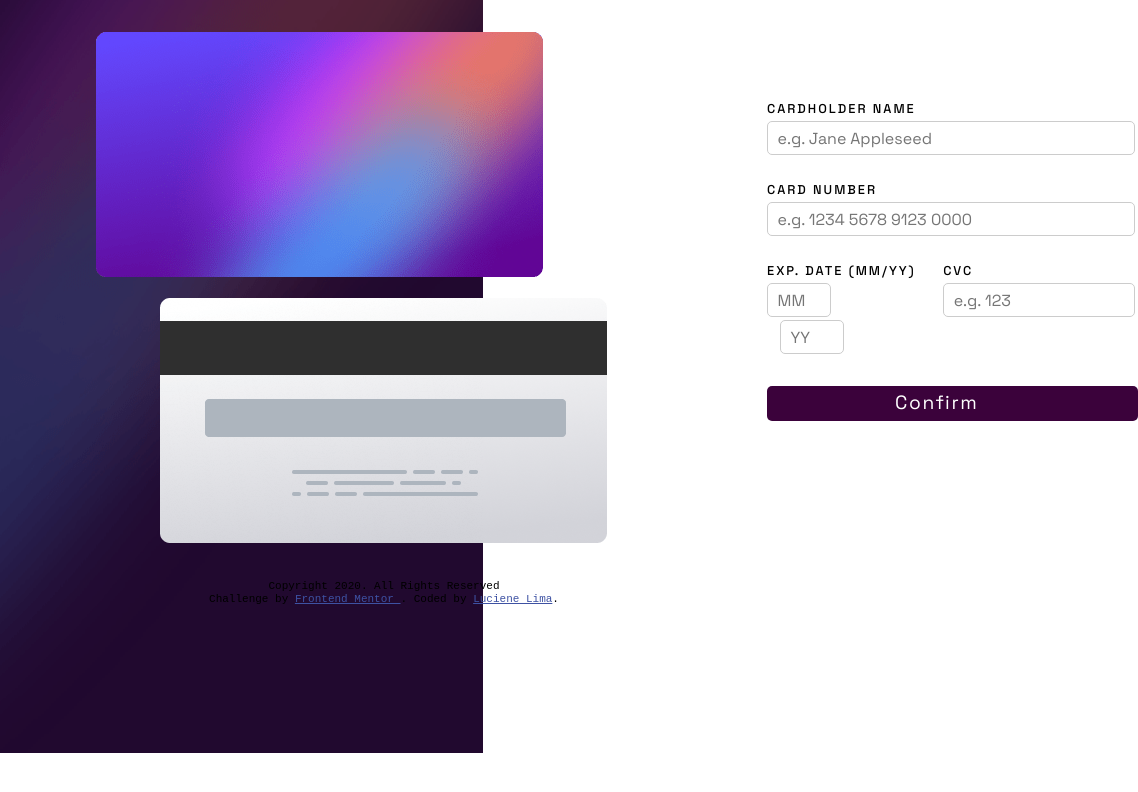
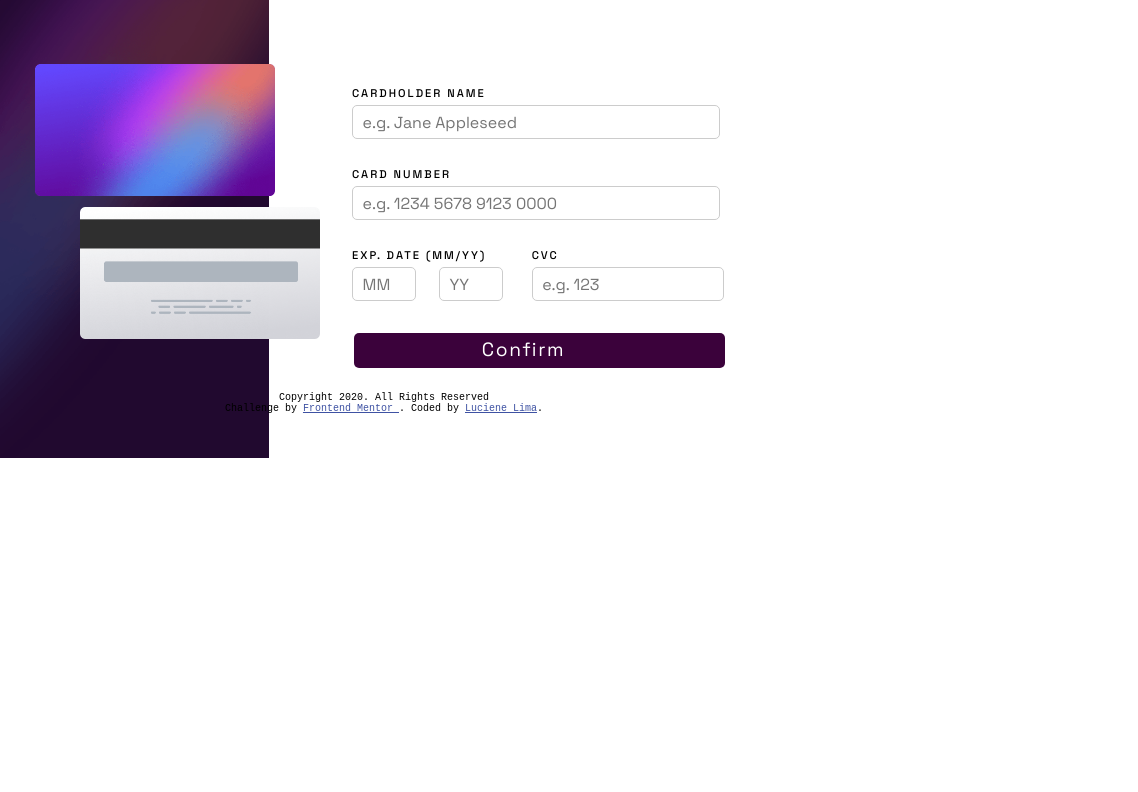
Before and after one commit to lucienelima8/Formulario-interativo-de-cartao-de-credito, a plain HTML site: page index.html in a window 768 px wide. Shown: the whole page, 1138 px wide, since content can reach past the window. Drawn offline with Linux system fonts and the light colour scheme.

Commit message:
comecei o responsivo pra celular horizontal

```diff
--- a/css/estilo.css
+++ b/css/estilo.css
@@ -30,6 +30,9 @@ body {
 
 
 }
+
+    /*SECTION COM CARTÕES*/
+
 
 /*Section com os cartões e inputs de dados (elemento pai*/
 .section_imgcartoes_dados {
--- a/css/responsivo.css
+++ b/css/responsivo.css
@@ -1,8 +1,40 @@
 /* /*RESPONSIVIDADE  telas até 1115px**/
 @media screen and (max-width: 1115px) {
 
+    body {
+        /*Pra diminuir a imagem lateral*/
+        background-size: 35% 100%; /*largura altura*/
+
+
+    }
+
+
+        /*SECTION COM CARTÕES*/
+
+
+    /*Section com os cartões e inputs de dados (elemento pai*/
+    .section_imgcartoes_dados {
+        gap: 2rem;
+
+    }
+
+    /*IMAGENS DOS CARTÕES*/
+
+    /*1º Article com as imagens dos cartões*/
+    .article_img_cartoes {
+        margin-right: 3rem;
+        margin-left: -3rem;
+
+    }
+
+    /*INSERÇÃO DE DADOS*/
+
+
+
 
 }
+
+
 
 
 /*RESPONSIVIDADE TABLET*/
@@ -10,12 +42,139 @@
 
 @media screen and (min-width: 431px) and (max-width: 932px) {
 
+    body {
+        /*Pra diminuir a imagem lateral*/
+        background-size: 35% auto; /*largura altura*/
+
+
+    }
+
+        /*SECTION COM CARTÕES*/
+
+
+    /*Section com os cartões e inputs de dados (elemento pai*/
+    .section_imgcartoes_dados {
+        gap: 1rem;
+        margin-top: 4rem;
+
+    }
+
+        /*IMAGENS DOS CARTÕES*/
+
+    /*1º Article com as imagens dos cartões*/
+    .article_img_cartoes {
+        margin-right: 1rem;
+        margin-left: -4rem;
+
+    }
+
+    /*Imagem da frente do cartão*/
+    .img_frente_cartao {
+        width: 15rem;
+        height: auto;
+
+        margin-left: .2rem;
+        margin-bottom: -.6rem;
+
+    }
+
+    /*Div imagem de trás do cartão*/
+    .div_img_tras_cartao {
+        margin-left: 8rem;
+        margin-bottom: 0;
+
+
+    }
+
+    /*Imagem de trás do cartão*/
+    .img_tras_cartao {
+        width: 15rem;
+        height: auto;
+
+        margin-left: 1rem;
+        margin-bottom: 2rem;
+
+
+
+    }
+
+
+        /*INSERÇÃO DE DADOS*/
+
+    /*2º Article com os dados a serem digitados pelo usuário*/
+    .article_dados {
+        margin-top: 1rem;
+        align-items: center;
+
+    }
+
+    /*Todos label*/
+    label {
+        text-transform: uppercase;
+        font-size: .7rem;
+
+    }
+
+    /*Todos inputs*/
+    input {
+        margin-top: .2rem;
+        border: 1px solid #ccc;
+        border-radius: 5px;
+        padding-left: .3rem;
+
+
+    }
+
+
+    /*Todos os placeholders*/
+    ::placeholder {
+        padding-left: .3rem;
+        font-size: 1rem;
+    }
+
+
+
+
+
+        /*FOOTER*/
+
+    .div_footer {
+        margin-top: 1rem;
+        margin-bottom: 0;
+
+    }
+
+    /*Copyright*/
+    .p_copyright {
+        font-size: 10px;
+        text-align: center;
+
+
+    }
+
+    /*Autora*/
+    .attribution {
+        font-size: 10px;
+        text-align: center;
+
+
+    }
+
 
 }
+
+
+
+
+
+
+
 
 /*RESPONSIVIDADE CELULAR vertical*/
 
 @media screen and (max-width: 430p) {
+
+
 
 
 }
```
